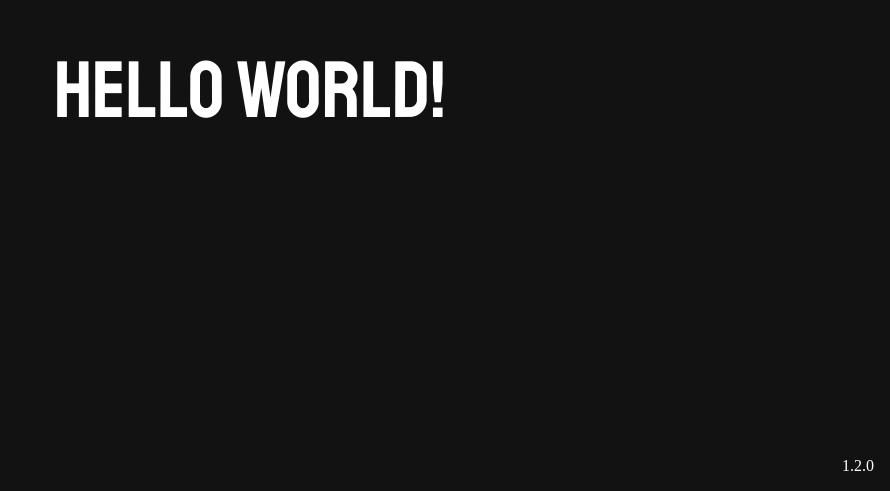
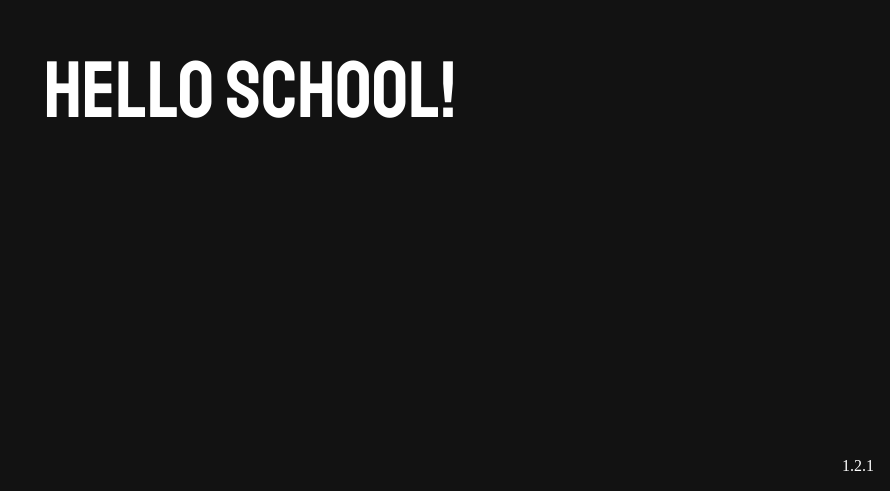
Before and after one commit to svantejonssonITHS/Software-Life-Cycle-Management-Laboration-1, a React (Vite) app in the folder app/: page / in a window 1280 px wide. Shown: the part 309-800 px from the top of the page, without its empty margins (390-1280 px from the left). Built offline with nearby package versions, Linux system fonts and the light colour scheme.

Commit message:
Update page text

```diff
--- a/app/package.json
+++ b/app/package.json
@@ -1,6 +1,6 @@
 {
 	"name": "app",
-	"version": "1.2.0",
+	"version": "1.2.1",
 	"type": "module",
 	"author": {
 		"name": "Svante Jonsson",
--- a/app/src/App.tsx
+++ b/app/src/App.tsx
@@ -6,7 +6,7 @@ import Version from './components/Version/Version';
 function App() {
 	return (
 		<>
-			<Glitch text="Hello World!" />
+			<Glitch text="Hello School!" />
 			<Version versionNumber={version} />
 		</>
 	);
```
